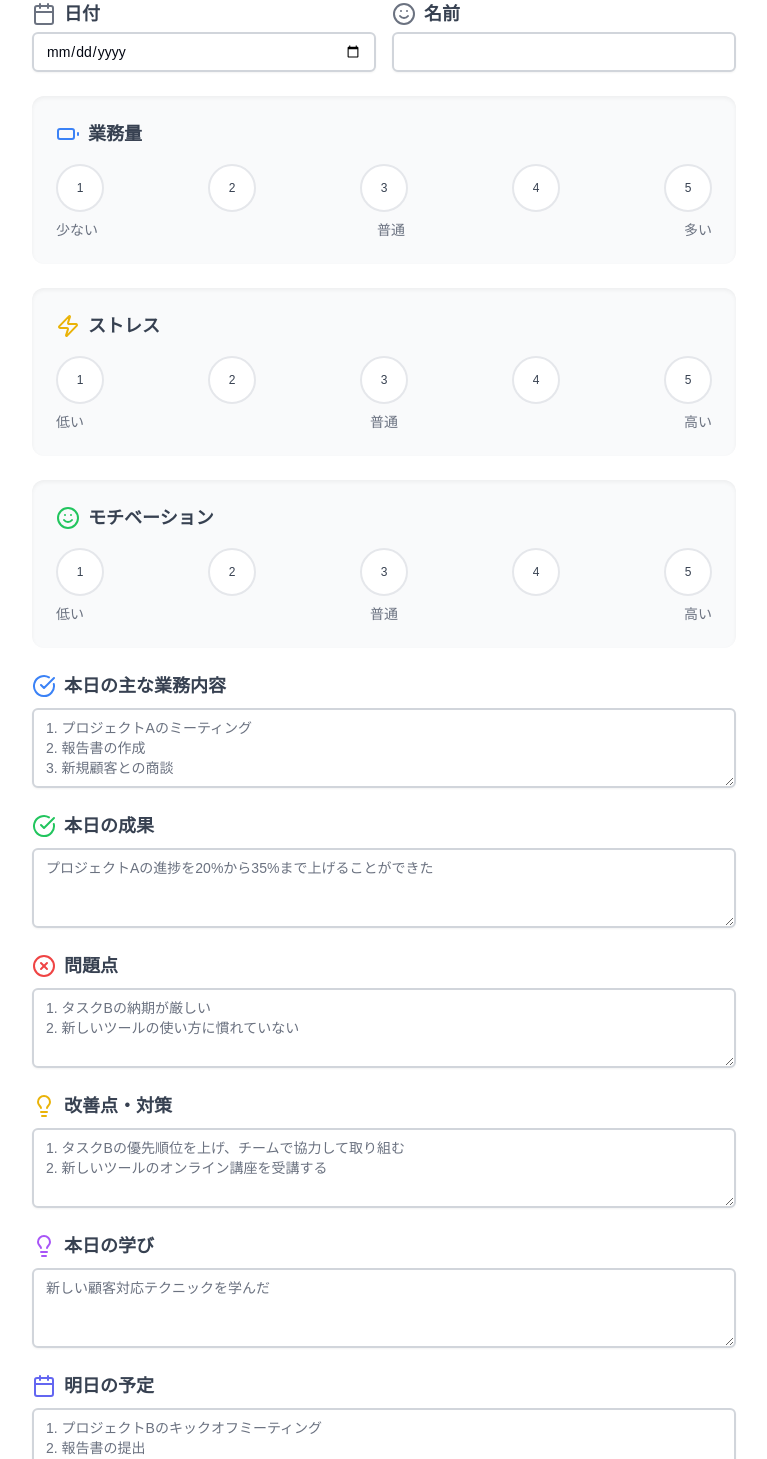
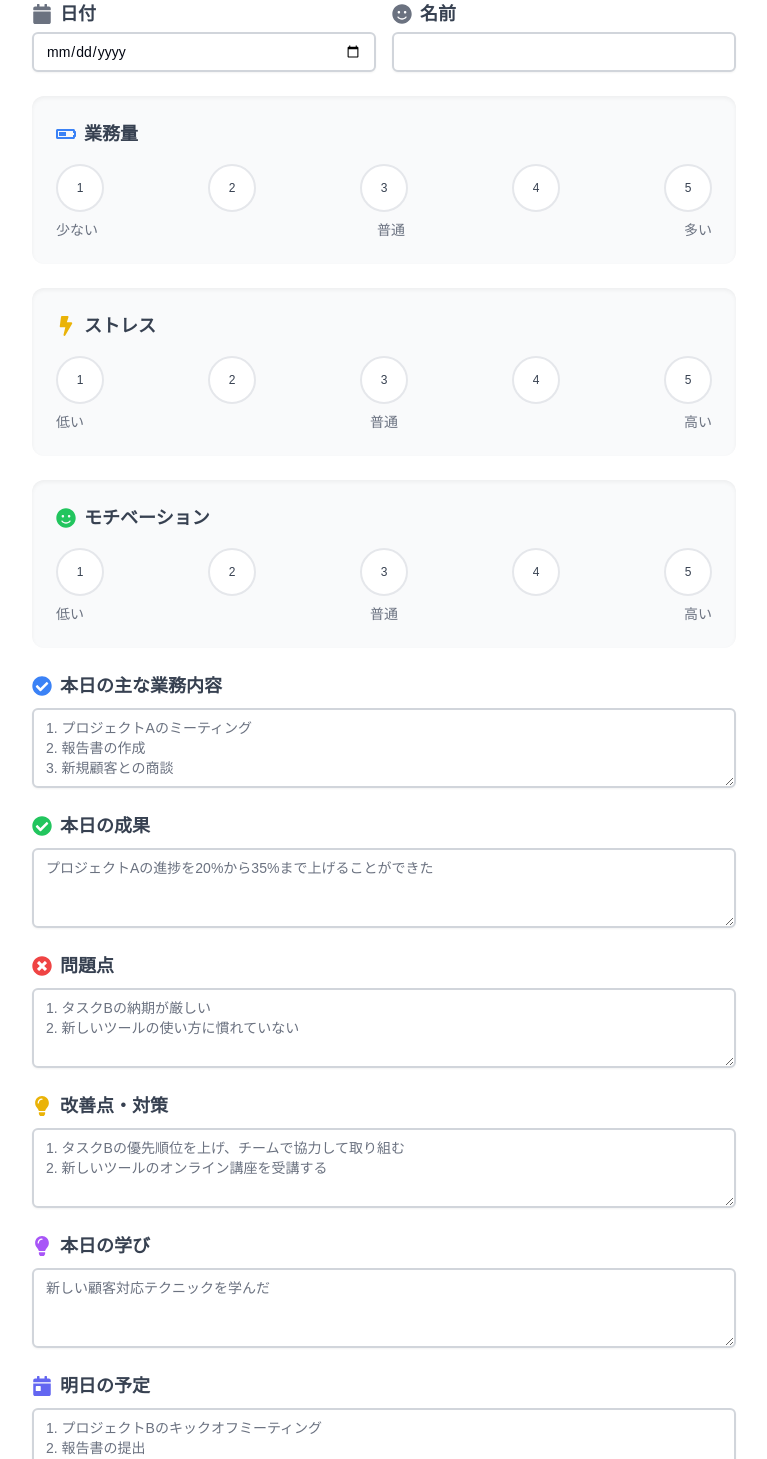
Before and after one commit to fortesnow/my-daily-report, a Next.js app: page / in a window 1280 px wide. Shown: the part 80-1539 px from the top of the page, without its empty margins (256-1023 px from the left). Built offline with nearby package versions, Linux system fonts and the light colour scheme.

Commit message:
Update page.tsx

```diff
--- a/app/page.tsx
+++ b/app/page.tsx
@@ -6,7 +6,17 @@ import { Input } from "@/components/ui/input"
 import { Textarea } from "@/components/ui/textarea"
 import { Label } from "@/components/ui/label"
 import { RadioGroup, RadioGroupItem } from "@/components/ui/radio-group"
-import { Calendar, Smile, Battery, Zap, CheckCircle, XCircle, Lightbulb, CalendarIcon, MessageCircle } from 'lucide-react'
+import {
+  FaCalendar,
+  FaSmile,
+  FaBatteryHalf,
+  FaBolt,
+  FaCheckCircle,
+  FaTimesCircle,
+  FaLightbulb,
+  FaComments,
+  FaCalendarDay
+} from 'react-icons/fa'
 
 const ScaleQuestion = ({ label, value, onChange, icon, lowLabel, midLabel, highLabel }: {
   label: string;
@@ -79,10 +89,8 @@ export default function DailyReportForm() {
     setIsSubmitted(true)
     setSubmitTime(new Date().toLocaleString())
 
-    // フォーム要素の型を定義
     const form = event.currentTarget as HTMLFormElement
 
-    // フォームデータの作成
     const formData = {
       date: (form.elements.namedItem('date') as HTMLInputElement).value,
       name: (form.elements.namedItem('name') as HTMLInputElement).value,
@@ -127,7 +135,7 @@ export default function DailyReportForm() {
           <div className="flex flex-col sm:flex-row gap-4">
             <div className="flex-1">
               <Label htmlFor="date" className="text-lg font-semibold text-gray-700 flex items-center">
-                <Calendar className="w-6 h-6 text-gray-500 mr-2" />
+                <FaCalendar className="w-5 h-5 text-gray-500 mr-2" />
                 日付
               </Label>
               <Input
@@ -139,7 +147,7 @@ export default function DailyReportForm() {
             </div>
             <div className="flex-1">
               <Label htmlFor="name" className="text-lg font-semibold text-gray-700 flex items-center">
-                <Smile className="w-6 h-6 text-gray-500 mr-2" />
+                <FaSmile className="w-5 h-5 text-gray-500 mr-2" />
                 名前
               </Label>
               <Input
@@ -156,7 +164,7 @@ export default function DailyReportForm() {
               label="業務量"
               value={workload}
               onChange={setWorkload}
-              icon={<Battery className="w-6 h-6 text-blue-500" />}
+              icon={<FaBatteryHalf className="w-5 h-5 text-blue-500" />}
               lowLabel="少ない"
               midLabel="普通"
               highLabel="多い"
@@ -166,7 +174,7 @@ export default function DailyReportForm() {
               label="ストレス"
               value={stress}
               onChange={setStress}
-              icon={<Zap className="w-6 h-6 text-yellow-500" />}
+              icon={<FaBolt className="w-5 h-5 text-yellow-500" />}
               lowLabel="低い"
               midLabel="普通"
               highLabel="高い"
@@ -176,7 +184,7 @@ export default function DailyReportForm() {
               label="モチベーション"
               value={motivation}
               onChange={setMotivation}
-              icon={<Smile className="w-6 h-6 text-green-500" />}
+              icon={<FaSmile className="w-5 h-5 text-green-500" />}
               lowLabel="低い"
               midLabel="普通"
               highLabel="高い"
@@ -187,49 +195,49 @@ export default function DailyReportForm() {
             id="tasks"
             label="本日の主な業務内容"
             placeholder="1. プロジェクトAのミーティング&#10;2. 報告書の作成&#10;3. 新規顧客との商談"
-            icon={<CheckCircle className="w-6 h-6 text-blue-500" />}
+            icon={<FaCheckCircle className="w-5 h-5 text-blue-500" />}
           />
 
           <TextAreaField
             id="achievements"
             label="本日の成果"
             placeholder="プロジェクトAの進捗を20%から35%まで上げることができた"
-            icon={<CheckCircle className="w-6 h-6 text-green-500" />}
+            icon={<FaCheckCircle className="w-5 h-5 text-green-500" />}
           />
 
           <TextAreaField
             id="problems"
             label="問題点"
             placeholder="1. タスクBの納期が厳しい&#10;2. 新しいツールの使い方に慣れていない"
-            icon={<XCircle className="w-6 h-6 text-red-500" />}
+            icon={<FaTimesCircle className="w-5 h-5 text-red-500" />}
           />
 
           <TextAreaField
             id="improvements"
             label="改善点・対策"
             placeholder="1. タスクBの優先順位を上げ、チームで協力して取り組む&#10;2. 新しいツールのオンライン講座を受講する"
-            icon={<Lightbulb className="w-6 h-6 text-yellow-500" />}
+            icon={<FaLightbulb className="w-5 h-5 text-yellow-500" />}
           />
 
           <TextAreaField
             id="learning"
             label="本日の学び"
             placeholder="新しい顧客対応テクニックを学んだ"
-            icon={<Lightbulb className="w-6 h-6 text-purple-500" />}
+            icon={<FaLightbulb className="w-5 h-5 text-purple-500" />}
           />
 
           <TextAreaField
             id="tomorrow"
             label="明日の予定"
             placeholder="1. プロジェクトBのキックオフミーティング&#10;2. 報告書の提出&#10;3. オンライン研修の受講"
-            icon={<CalendarIcon className="w-6 h-6 text-indigo-500" />}
+            icon={<FaCalendarDay className="w-5 h-5 text-indigo-500" />}
           />
 
           <TextAreaField
             id="comments"
             label="その他コメント"
             placeholder="特になし"
-            icon={<MessageCircle className="w-6 h-6 text-gray-500" />}
+            icon={<FaComments className="w-5 h-5 text-gray-500" />}
           />
 
           <Button
```
